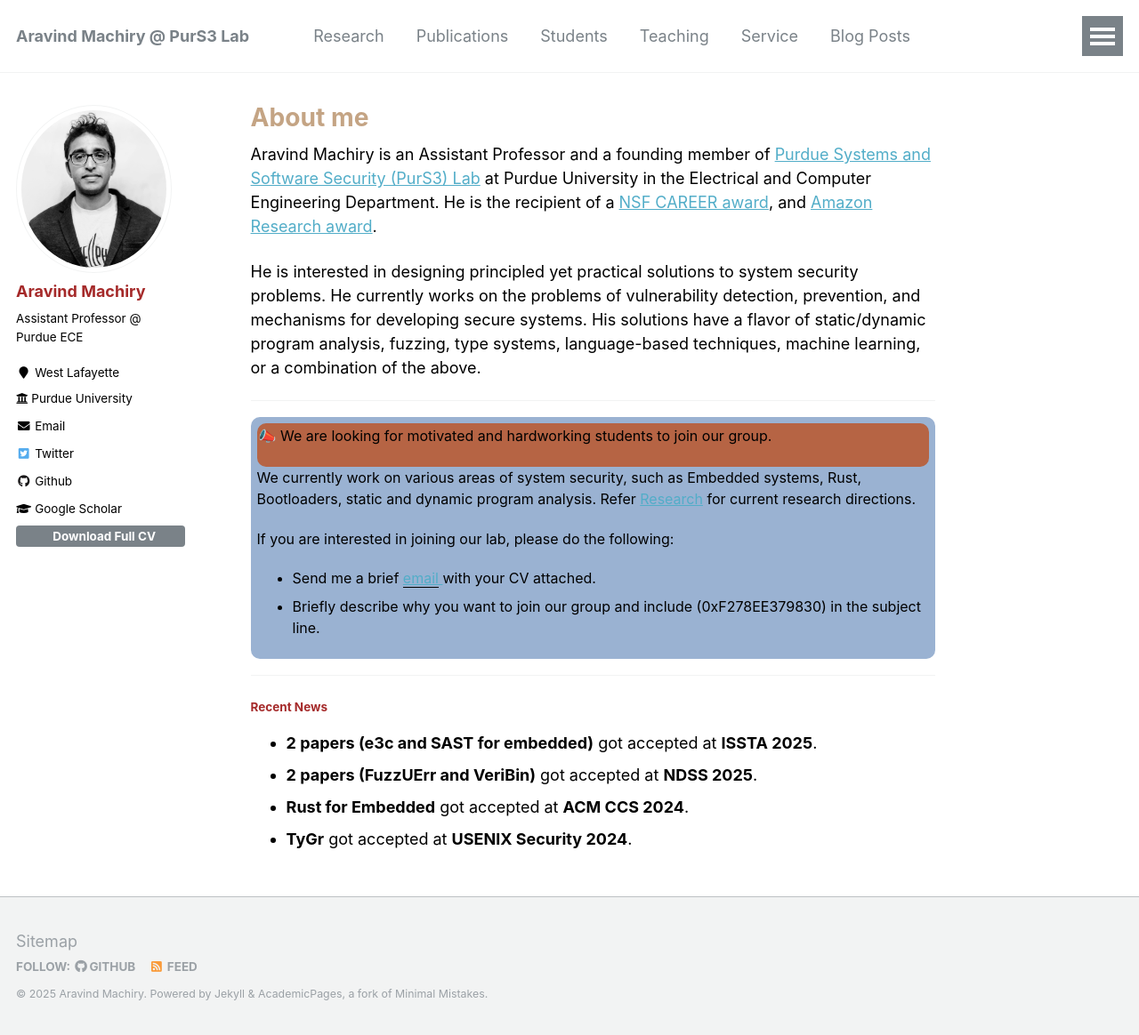
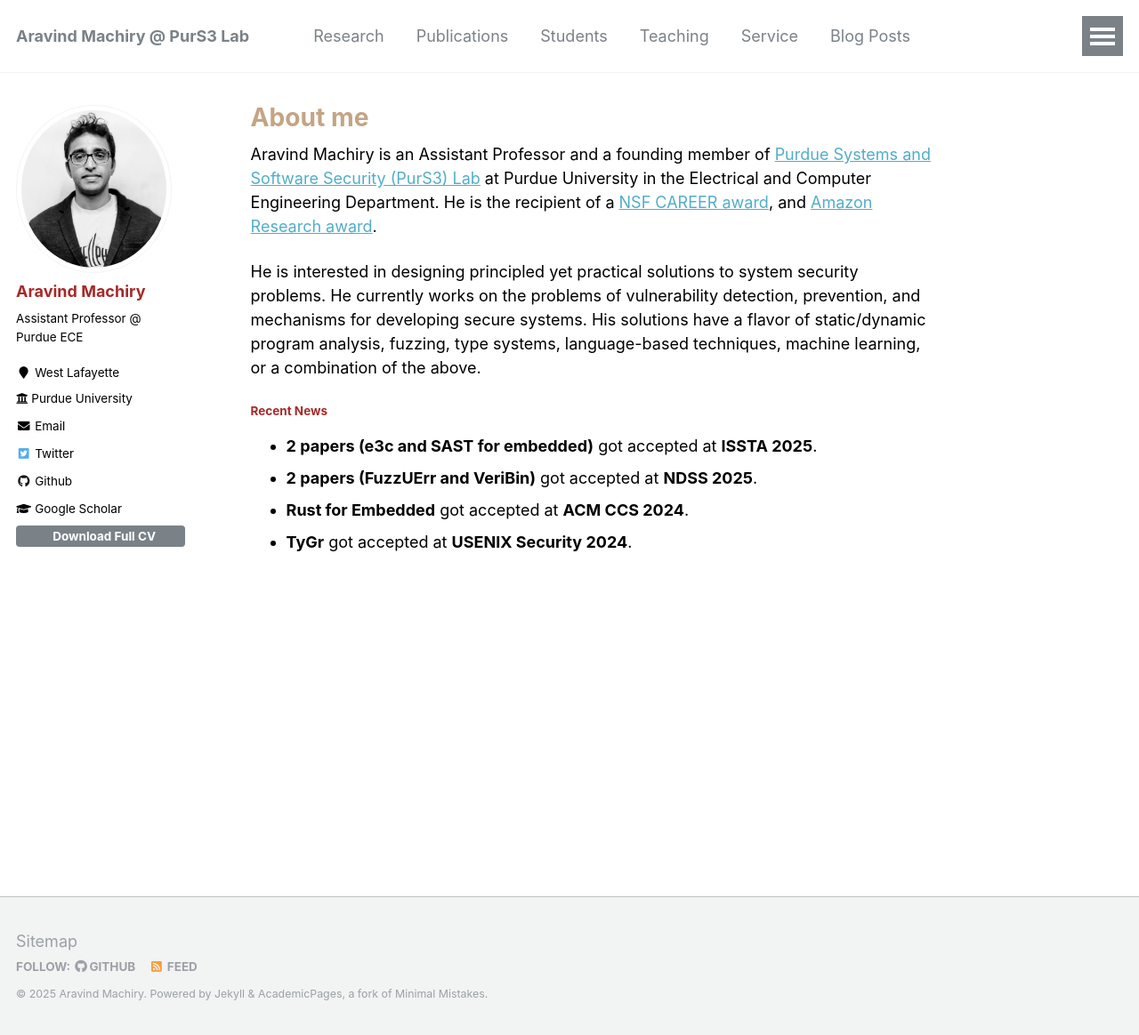
Before and after one commit to Machiry/machiry.github.io, a Jekyll site: the page built from _pages/about.md, in a window 1280 px wide and 1164 px high. Shown: the whole window at 89% size. Built offline with Jekyll 4.4.1, drawn with Linux system fonts in a browser that asks for light colours.

Commit message:
Adding all

```diff
--- a/_pages/about.md
+++ b/_pages/about.md
@@ -15,21 +15,6 @@
 He currently works on the problems of vulnerability detection, prevention, and mechanisms for developing secure systems.
 His solutions have a flavor of static/dynamic program analysis, fuzzing, type systems, language-based techniques, machine learning, or a combination of the above.
 
-<hr>
-<div class="announcement" style="background-color: #9ab2d2; padding: 7px; border: 1px #295bcc; border-radius: 10px; font-size: 16px;font-color:#100d0d">
-    <div class="announcement" style="background-color: #b66444; padding: 2px; border: 1px #295bcc; border-radius: 10px; font-size: 16px;font-color:#000000">
-  <p> 📣 We are looking for motivated and hardworking students to join our group. </p></div>
-
-  <p>We currently work on various areas of system security, such as Embedded systems, Rust, Bootloaders, static and dynamic program analysis. Refer <a target="_blank" href="https://machiry.github.io/research/">Research</a> for current research directions.</p>
-  <p> If you are interested in joining our lab, please do the following:</p>
-  <ul>
-    <li>Send me a brief <a target="_blank" href="mailto:amachiry@purdue.edu">
-        <u> email</u>
-      </a> with your CV attached. </li>
-    <li>Briefly describe why you want to join our group and include (0xF278EE379830) in the subject line. </li>
-  </ul>
-</div>
-<hr>
 
 #### Recent News
 * __2 papers (e3c and SAST for embedded)__ got accepted at __ISSTA 2025__.
```
Also changed, not shown: _pages/research.md (+10 -3 lines), _pages/service.md (+1 -1 lines), images/nsf.jpeg (added).
